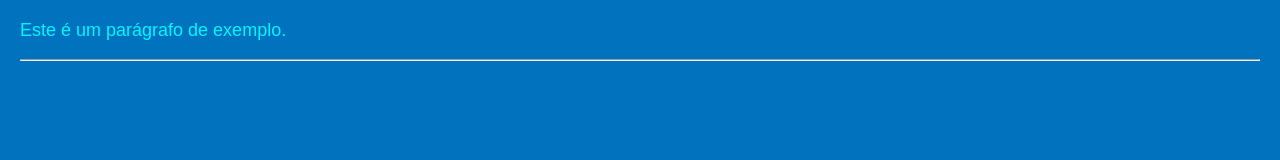
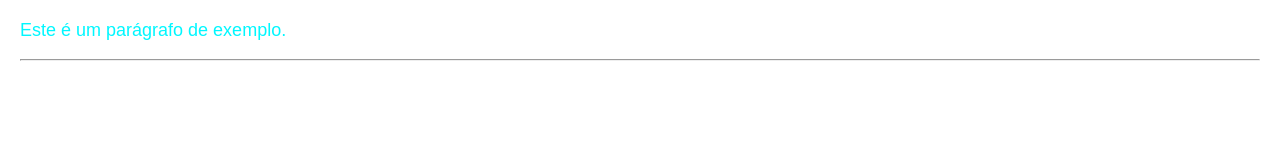
Before and after one commit to Diegofreitas-mend/T24EF_AmbDevSoftware, a plain HTML site: page index.html in a window 1280 px wide. Drawn offline with Linux system fonts and the light colour scheme.

Commit message:
Background color alterado para #ffffff

```diff
--- a/index.html
+++ b/index.html
@@ -21,7 +21,7 @@
     </style>
     <style>
         body {
-            background-color: #0072be;
+            background-color: #ffffff;
         }
     </style>
     <hr />
```
